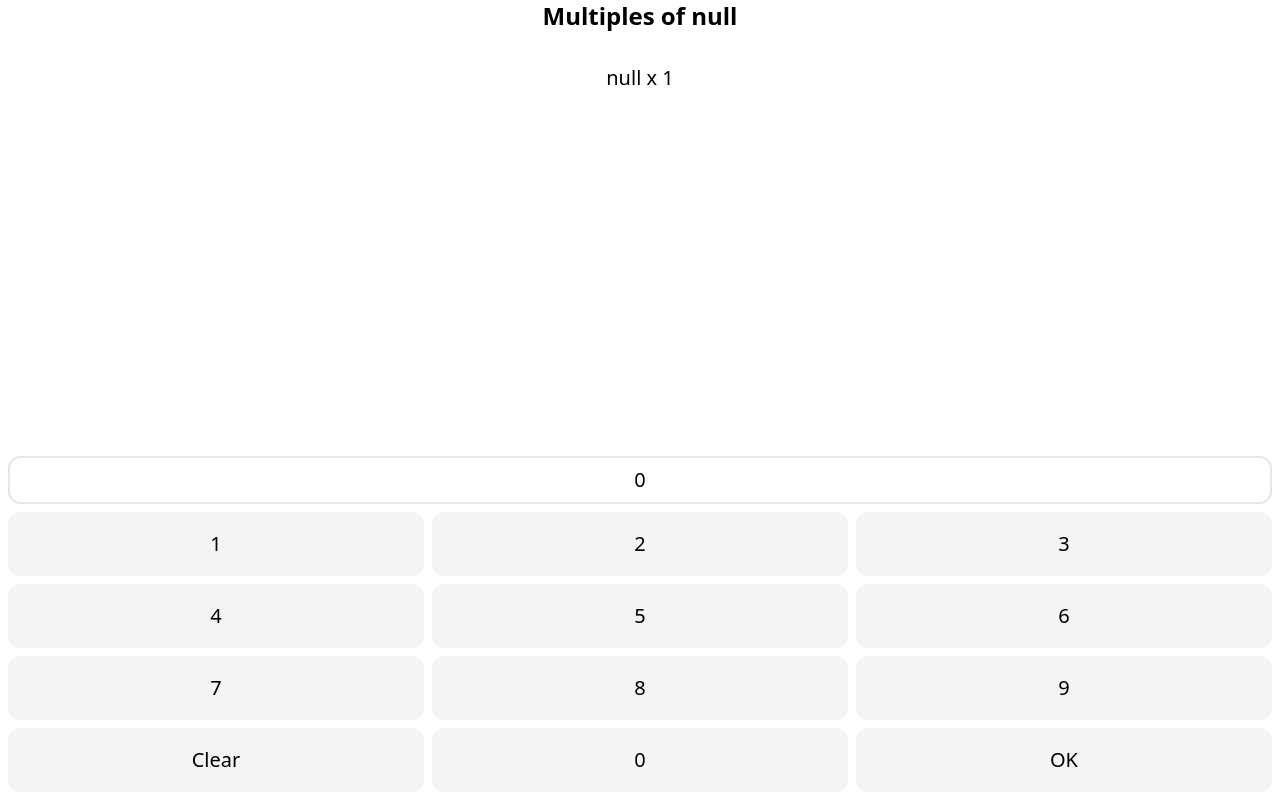
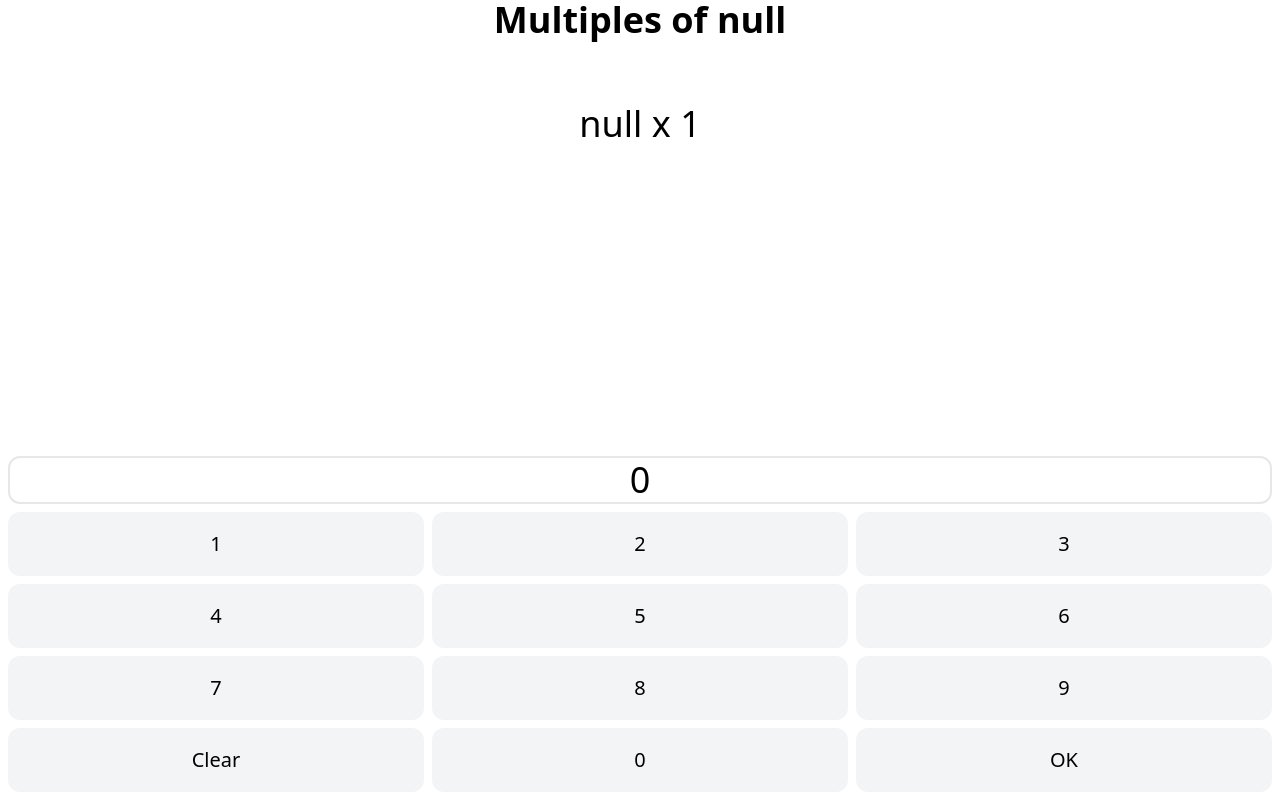
Before and after one commit to esrch/multiplication-game, a SvelteKit app: page /simple-multiplication/test in a window 1280 px wide. Built offline with nearby package versions, Linux system fonts and the light colour scheme.

Commit message:
Increased font size for simple multiplication game

```diff
--- a/src/lib/NumberInput.svelte
+++ b/src/lib/NumberInput.svelte
@@ -22,7 +22,7 @@
 </script>
 <div class="fixed bottom-0 inset-x-0 p-2">
   <slot/>
-  <div class="w-full h-12 border-2 mb-2 rounded-xl grid place-content-center text-xl">{value}</div>
+  <div class="w-full h-12 border-2 mb-2 rounded-xl grid place-content-center text-4xl">{value}</div>
   <div class="grid grid-cols-3 gap-2">
     <button on:click={addNumber}>1</button>
     <button on:click={addNumber}>2</button>
--- a/src/routes/simple-multiplication/test/+page.svelte
+++ b/src/routes/simple-multiplication/test/+page.svelte
@@ -24,9 +24,9 @@
   }
 </script>
 
-<h1 class="text-center text-2xl font-bold mb-8">Multiples of {multiple}</h1>
+<h1 class="text-center text-4xl font-bold mb-16">Multiples of {multiple}</h1>
 
-<p class="text-center text-xl">{multiple} x {currentMultiplier}</p>
+<p class="text-center text-4xl">{multiple} x {currentMultiplier}</p>
 
 <NumberInput bind:value={solution} on:submit={submitSolution}>
   <!-- <p class="mb-2 text-center text-red-500">Sorry, that was wrong...</p> -->
```
